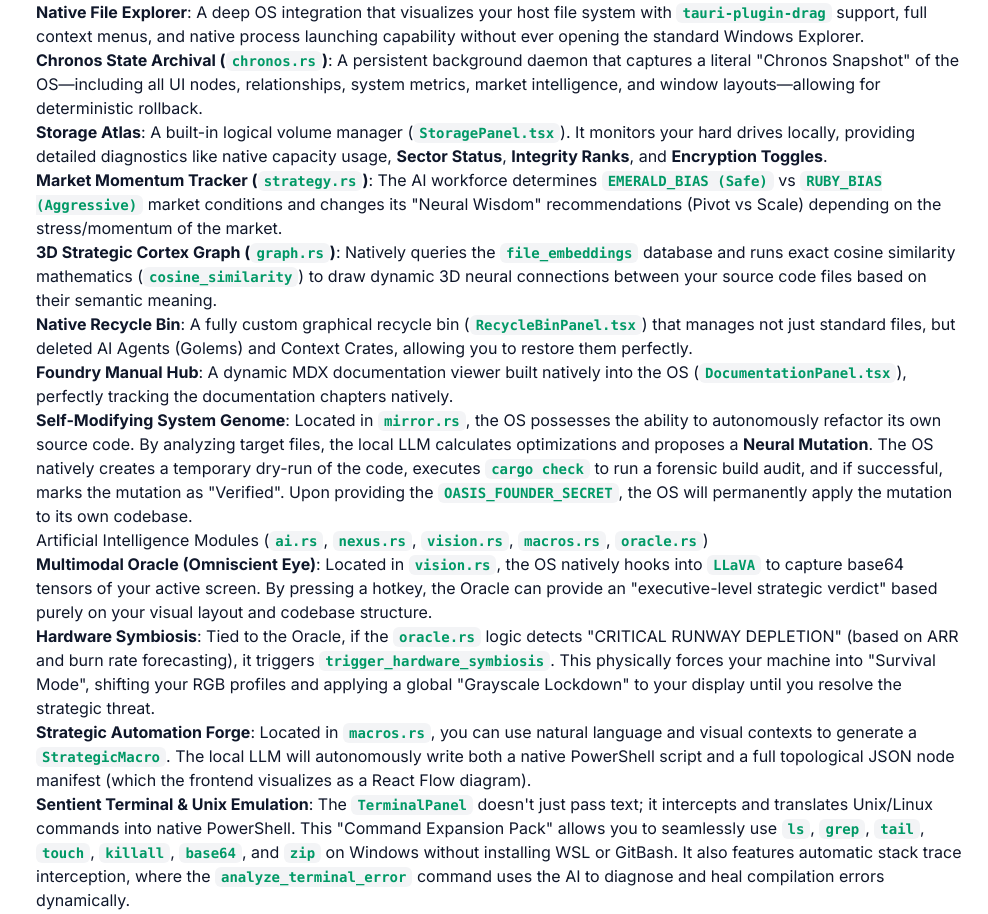
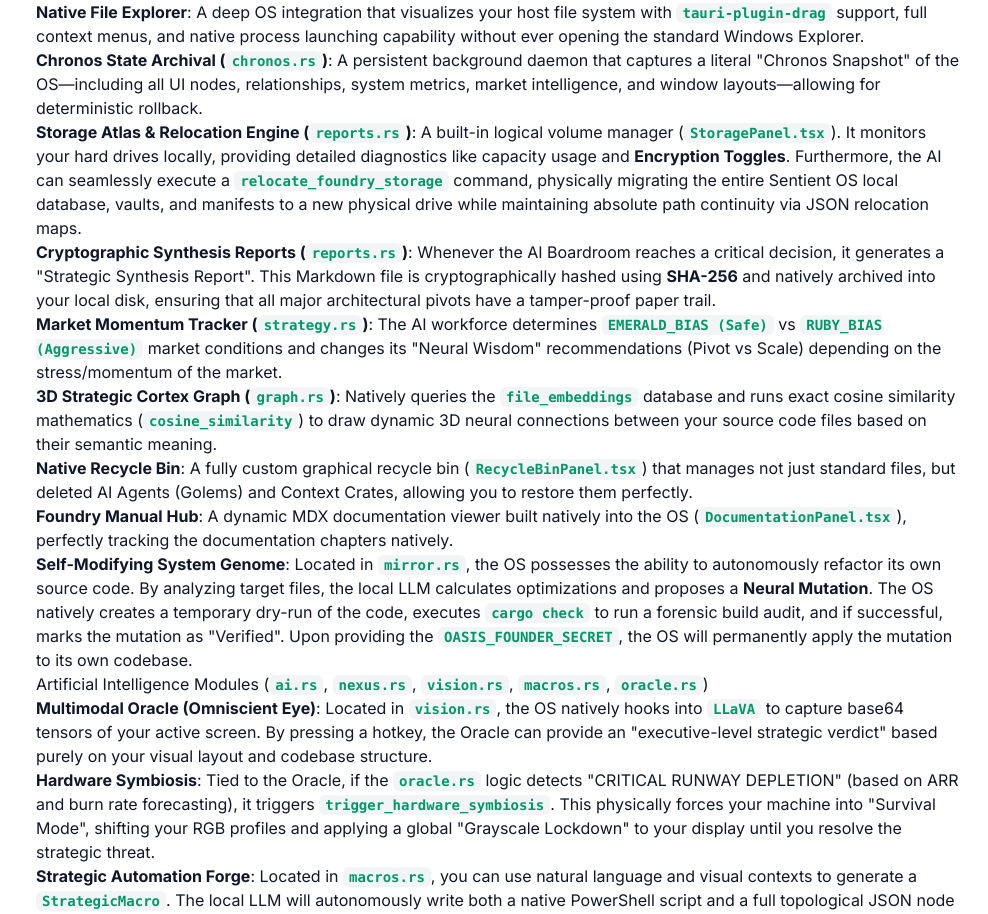
Before and after one commit to jibin7jose/Oasis-Shell-w, a Next.js app: page /docs/architecture in a window 1280 px wide. Shown: the part 1285-2199 px from the top of the page, without its empty margins (292-1280 px from the left). Built offline with nearby package versions, Linux system fonts and the light colour scheme.

Commit message:
docs: map ultimate deepest layers - storage relocation and cryptographic reporting

```diff
--- a/src/app/docs/architecture/page.mdx
+++ b/src/app/docs/architecture/page.mdx
@@ -24,12 +24,13 @@
 7. **The Exodus Protocol (Binary Forge)**: This subsystem acts as a Native Deployment Hub. It connects directly to the underlying `rust-tauri` or `node` compilers, allowing the AI to autonomously forge standalone native application binaries (e.g., `.exe` or `.app`) or static web builds from your active ventures.
 8. **Native File Explorer**: A deep OS integration that visualizes your host file system with `tauri-plugin-drag` support, full context menus, and native process launching capability without ever opening the standard Windows Explorer.
 9. **Chronos State Archival (`chronos.rs`)**: A persistent background daemon that captures a literal "Chronos Snapshot" of the OS—including all UI nodes, relationships, system metrics, market intelligence, and window layouts—allowing for deterministic rollback.
-10. **Storage Atlas**: A built-in logical volume manager (`StoragePanel.tsx`). It monitors your hard drives locally, providing detailed diagnostics like native capacity usage, **Sector Status**, **Integrity Ranks**, and **Encryption Toggles**.
-11. **Market Momentum Tracker (`strategy.rs`)**: The AI workforce determines `EMERALD_BIAS (Safe)` vs `RUBY_BIAS (Aggressive)` market conditions and changes its "Neural Wisdom" recommendations (Pivot vs Scale) depending on the stress/momentum of the market.
-12. **3D Strategic Cortex Graph (`graph.rs`)**: Natively queries the `file_embeddings` database and runs exact cosine similarity mathematics (`cosine_similarity`) to draw dynamic 3D neural connections between your source code files based on their semantic meaning.
-13. **Native Recycle Bin**: A fully custom graphical recycle bin (`RecycleBinPanel.tsx`) that manages not just standard files, but deleted AI Agents (Golems) and Context Crates, allowing you to restore them perfectly.
-14. **Foundry Manual Hub**: A dynamic MDX documentation viewer built natively into the OS (`DocumentationPanel.tsx`), perfectly tracking the documentation chapters natively.
-15. **Self-Modifying System Genome**: Located in `mirror.rs`, the OS possesses the ability to autonomously refactor its own source code. By analyzing target files, the local LLM calculates optimizations and proposes a **Neural Mutation**. The OS natively creates a temporary dry-run of the code, executes `cargo check` to run a forensic build audit, and if successful, marks the mutation as "Verified". Upon providing the `OASIS_FOUNDER_SECRET`, the OS will permanently apply the mutation to its own codebase.
+10. **Storage Atlas & Relocation Engine (`reports.rs`)**: A built-in logical volume manager (`StoragePanel.tsx`). It monitors your hard drives locally, providing detailed diagnostics like capacity usage and **Encryption Toggles**. Furthermore, the AI can seamlessly execute a `relocate_foundry_storage` command, physically migrating the entire Sentient OS local database, vaults, and manifests to a new physical drive while maintaining absolute path continuity via JSON relocation maps.
+11. **Cryptographic Synthesis Reports (`reports.rs`)**: Whenever the AI Boardroom reaches a critical decision, it generates a "Strategic Synthesis Report". This Markdown file is cryptographically hashed using **SHA-256** and natively archived into your local disk, ensuring that all major architectural pivots have a tamper-proof paper trail.
+12. **Market Momentum Tracker (`strategy.rs`)**: The AI workforce determines `EMERALD_BIAS (Safe)` vs `RUBY_BIAS (Aggressive)` market conditions and changes its "Neural Wisdom" recommendations (Pivot vs Scale) depending on the stress/momentum of the market.
+13. **3D Strategic Cortex Graph (`graph.rs`)**: Natively queries the `file_embeddings` database and runs exact cosine similarity mathematics (`cosine_similarity`) to draw dynamic 3D neural connections between your source code files based on their semantic meaning.
+14. **Native Recycle Bin**: A fully custom graphical recycle bin (`RecycleBinPanel.tsx`) that manages not just standard files, but deleted AI Agents (Golems) and Context Crates, allowing you to restore them perfectly.
+15. **Foundry Manual Hub**: A dynamic MDX documentation viewer built natively into the OS (`DocumentationPanel.tsx`), perfectly tracking the documentation chapters natively.
+16. **Self-Modifying System Genome**: Located in `mirror.rs`, the OS possesses the ability to autonomously refactor its own source code. By analyzing target files, the local LLM calculates optimizations and proposes a **Neural Mutation**. The OS natively creates a temporary dry-run of the code, executes `cargo check` to run a forensic build audit, and if successful, marks the mutation as "Verified". Upon providing the `OASIS_FOUNDER_SECRET`, the OS will permanently apply the mutation to its own codebase.
 
 ### Artificial Intelligence Modules (`ai.rs`, `nexus.rs`, `vision.rs`, `macros.rs`, `oracle.rs`)
 - **Multimodal Oracle (Omniscient Eye)**: Located in `vision.rs`, the OS natively hooks into `LLaVA` to capture base64 tensors of your active screen. By pressing a hotkey, the Oracle can provide an "executive-level strategic verdict" based purely on your visual layout and codebase structure.
```
